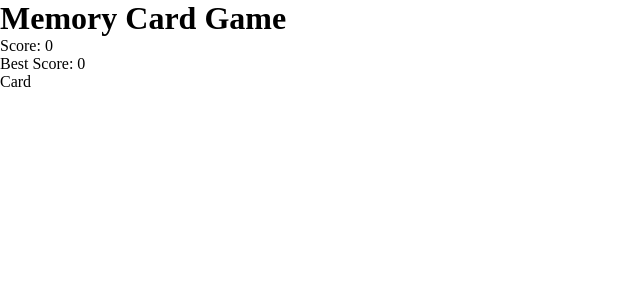
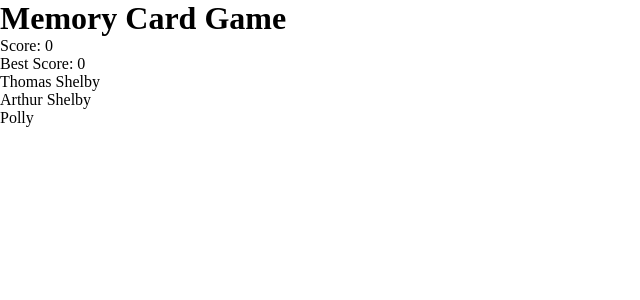
Before and after one commit to jayptl23/memory-card-game, a React (Create React App) app: page / in a window 1280 px wide. Shown: the top 300 px of the page, without its empty margins (0-640 px from the left). Built offline with nearby package versions, Linux system fonts and the light colour scheme.

Commit message:
make defns, create base Card component

```diff
--- a/src/App.tsx
+++ b/src/App.tsx
@@ -1,6 +1,8 @@
 import {useState} from 'react'
 import Card from './components/Card'
 import Header from './components/Header'
+import {cards} from './data'
+import {TCard} from './definitions'
 
 const App = () => {
 	const [score, setScore] = useState<number>(0)
@@ -9,7 +11,11 @@ const App = () => {
 	return (
 		<div className='App'>
 			<Header score={score} bestScore={bestScore} />
-			<Card />
+			<div className='grid'>
+				{cards.map((card: TCard) => (
+					<Card key={card.id} details={card} />
+				))}
+			</div>
 		</div>
 	)
 }
--- a/src/components/Card.tsx
+++ b/src/components/Card.tsx
@@ -1,5 +1,23 @@
-const Card = () => {
-	return <div>Card</div>
+import {useState} from 'react'
+import {TCard} from '../definitions'
+
+interface IProps {
+	details: TCard
+}
+
+const Card = ({details}: IProps) => {
+	const [clicked, setClicked] = useState<boolean>(false)
+
+	const handleClick = () => {
+		console.log('card clicked')
+		setClicked(true)
+	}
+
+	return (
+		<div onClick={handleClick}>
+			<p>{details.title}</p>
+		</div>
+	)
 }
 
 export default Card
--- /dev/null
+++ b/src/data.ts
@@ -0,0 +1,16 @@
+import { TCard } from "./definitions";
+
+export const cards: TCard[] = [
+  {
+    id: 1,
+    title: 'Thomas Shelby'
+  },
+  {
+    id: 2,
+    title: 'Arthur Shelby'
+  },
+  {
+    id: 3,
+    title: 'Polly'
+  }
+]
--- /dev/null
+++ b/src/definitions.ts
@@ -0,0 +1,4 @@
+export type TCard = {
+  id: number,
+  title: string
+}
```
